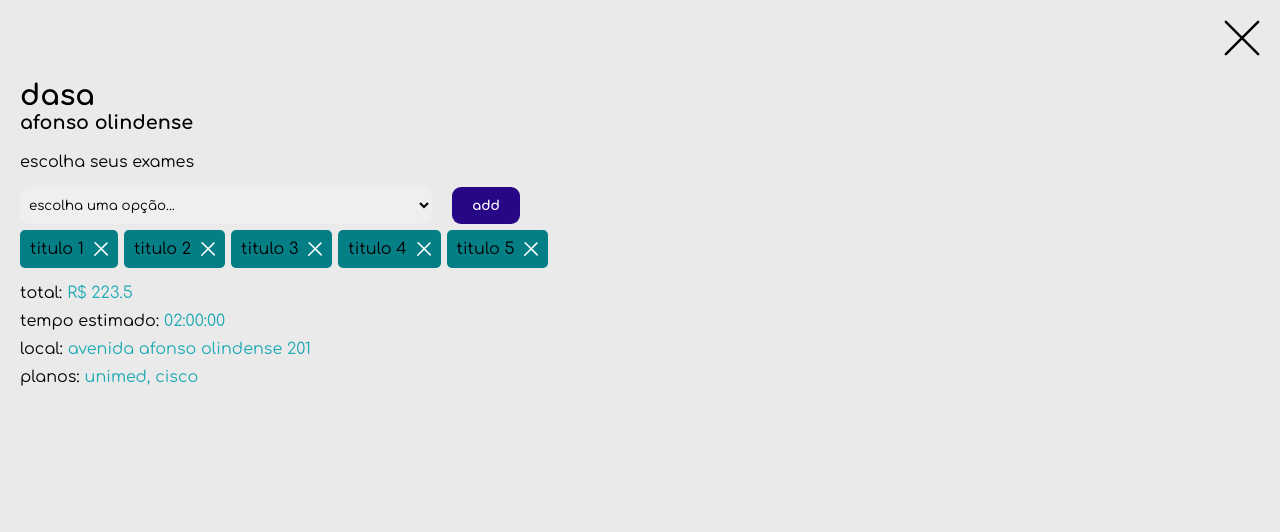
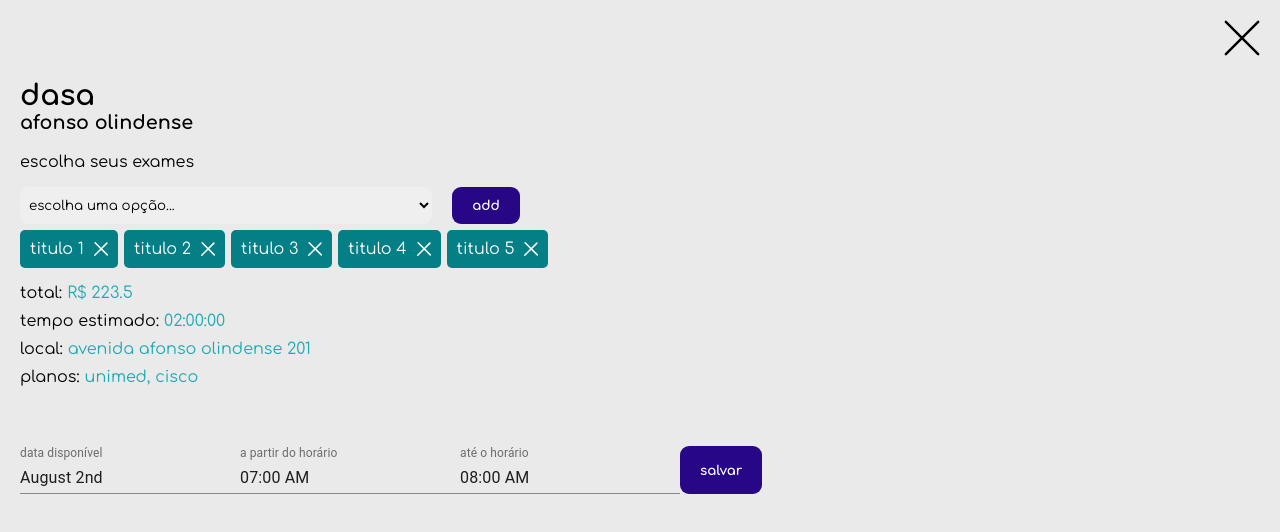
Before and after one commit to MiniMarvin/guaiamus-exam-website, a Next.js app: page /clinics/1/schedule in a window 1280 px wide. Shown: the top 532 px of the page. Built offline with nearby package versions, Linux system fonts and the light colour scheme.

Commit message:
date picker first element

```diff
--- /dev/null
+++ b/components/elements/datetime/dateSectionsSelector.js
@@ -0,0 +1,113 @@
+import { useState } from 'react'
+import { ThemeProvider } from '@material-ui/core/styles';
+
+import Button from '../button'
+import theme from '../../theme'
+
+import {
+	DatePicker,
+	TimePicker,
+	MuiPickersUtilsProvider,
+} from '@material-ui/pickers'
+import MomentUtils from '@date-io/moment'
+
+function SelectTime() {
+	const beginDefault = new Date()
+	beginDefault.setHours(7, 0, 0, 0, 0)
+
+	const endDefault = new Date()
+	endDefault.setHours(8, 0, 0, 0, 0)
+
+	const [date, setDate] = useState(new Date())
+	const [begin, setBegin] = useState(beginDefault)
+	const [end, setEnd] = useState(endDefault)
+
+	const minDate = new Date()
+	minDate.setHours(0, 0, 0, 0, 0)
+
+	const maxDate = new Date()
+	maxDate.setDate(maxDate.getDate() + 30)
+
+	const save = () => {
+		props.onSave(date, begin, end)
+	}
+
+	return (
+    <ThemeProvider theme={theme.materialTheme}>
+		<MuiPickersUtilsProvider utils={MomentUtils}>
+			<div>
+				<div>
+					<DatePicker
+						value={date}
+						onChange={setDate}
+						minDate={minDate}
+						maxDate={maxDate}
+						label="data disponível"
+					/>
+				</div>
+				<div>
+					<TimePicker
+						value={begin}
+						onChange={setBegin}
+						minDate={minDate}
+						maxDate={maxDate}
+						label="a partir do horário"
+					/>
+				</div>
+				<div>
+					<TimePicker
+						value={end}
+						onChange={setEnd}
+						minDate={minDate}
+						maxDate={maxDate}
+            label="até o horário"
+            className="custom"
+            color="white"
+					/>
+				</div>
+				<div>
+					<Button>salvar</Button>
+				</div>
+			</div>
+			<style jsx>{`
+				div {
+					margin-top: 20px;
+					display: flex;
+					flex-direction: row;
+				}
+
+				@media (max-width: 540px) {
+					div {
+						flex-direction: column;
+					}
+				}
+			`}</style>
+		</MuiPickersUtilsProvider>
+    </ThemeProvider>
+	)
+}
+
+function SelectedTime() {}
+
+export default function DateSectionsSelector() {
+	// {
+	//   date: new Date()
+	//   begin: new Date()
+	//   end: new Date()
+	// }
+	const [intervals, setIntervals] = useState([])
+
+	return (
+		<>
+			{/* Selector */}
+			<div>
+				<SelectTime />
+			</div>
+
+			{/* Selected */}
+			<div></div>
+
+			<style jsx>{``}</style>
+		</>
+	)
+}
--- a/components/elements/tag.js
+++ b/components/elements/tag.js
@@ -15,6 +15,7 @@
           div {
             display: inline-block;
             margin: 3px 3px 3px 0px;
+						color: white;
           }
 
 					.tag {
--- a/components/theme.js
+++ b/components/theme.js
@@ -1,3 +1,5 @@
+import { createMuiTheme } from '@material-ui/core/styles';
+
 export default {
 	colors: {
 		baseGreen: '#1CAAB4',
@@ -11,5 +13,15 @@
 	},
 	constants: {
 		sectionPadding: '20px 20px 0px;',
-	}
+	},
+	materialTheme: createMuiTheme({
+		palette: {
+			primary: {
+				main: '#1CAAB4',
+			},
+			secondary: {
+				main: '#057F86',
+			},
+		},
+	})
 }
--- a/package.json
+++ b/package.json
@@ -9,11 +9,14 @@
     "start": "next start"
   },
   "dependencies": {
-    "@chakra-ui/core": "^0.8.0",
+    "@date-io/moment": "^1.3.13",
     "@emotion/core": "^10.0.28",
     "@emotion/styled": "^10.0.27",
+    "@material-ui/core": "^4.11.0",
+    "@material-ui/pickers": "^3.2.10",
     "@remotelock/react-week-scheduler": "^3.5.8",
     "emotion-theming": "^10.0.27",
+    "moment": "^2.27.0",
     "next": "9.5.1",
     "react": "16.13.1",
     "react-dom": "16.13.1"
--- a/pages/clinics/[clinicId]/schedule.js
+++ b/pages/clinics/[clinicId]/schedule.js
@@ -1,4 +1,4 @@
-import {useState} from 'react'
+import { useState } from 'react'
 
 import Link from 'next/link'
 
@@ -9,8 +9,7 @@
 import Button from '../../../components/elements/button'
 import Tag from '../../../components/elements/tag'
 
-import { TimeGridScheduler, classes } from '@remotelock/react-week-scheduler';
-import '@remotelock/react-week-scheduler/index.css';
+import DateSectionsSelector from '../../../components/elements/datetime/dateSectionsSelector'
 
 export default function ClinicExamDetails() {
 	const [exams, setExams] = useState([
@@ -52,12 +51,14 @@
 	const tags = selectedItems.map((item, id) => (
 		<Tag
 			title={item}
-			key={id+'-tag'}
+			key={id + '-tag'}
 			action={() => {
 				console.log(`click ${item}`)
 			}}
 		/>
 	))
+
+	const [schedule, setSchedule] = useState([])
 
 	return (
 		<>
@@ -87,17 +88,17 @@
 						</div>
 					</div>
 				</div>
-				<div className="selected-items">
-					{tags}
-				</div>
+				<div className="selected-items">{tags}</div>
 				<RowTitle title="total" content={`R$ ${price}`} />
 				<RowTitle title="tempo estimado" content={'02:00:00'} />
 				<RowTitle title="local" content={details.local} />
 				<RowTitle title="planos" content={details.plans.join(', ')} />
+				<DateSectionsSelector />
 			</div>
 
 			<style jsx>{`
-				.top, .content {
+				.top,
+				.content {
 					margin: 20px;
 					background-color: ${theme.colors.background};
 				}
```
Also changed, not shown: 1 other file (tests, documents, lock files or other folders).
